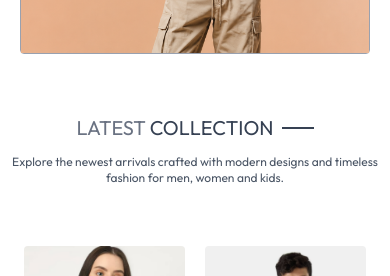
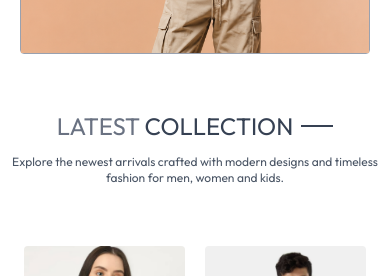
Before and after one commit to m-ali422-a/Ecommerce, a React (Vite) app: page / in a window 390 px wide. Shown: the part 481-757 px from the top of the page. Built offline with nearby package versions, Linux system fonts and the light colour scheme.

Commit message:
change sizing

```diff
--- a/src/components/BestSeller.jsx
+++ b/src/components/BestSeller.jsx
@@ -13,8 +13,8 @@ console.log(setBestSeller);
   },[])
 
   return (
-    <div className="my-5 sm:my-10">
-      <div className="text-center text-xl sm:text-4xl pt-10">
+    <div className="my-2 sm:my-10">
+      <div className="text-center text-2xl sm:text-4xl pt-10">
         <Title text1={"Best"} text2={"Seller"} />
       <p className="text-xs sm:text-sm md:text-lg text-gray-600">
         Explore the best sellers crafted with modern designs and timeless
--- a/src/components/LatestCollection.jsx
+++ b/src/components/LatestCollection.jsx
@@ -12,8 +12,8 @@ const LatestCollection = () => {
   }, []);
 
   return (
-    <div className="my-5 sm:my-10">
-      <div className="text-center text-xl sm:text-4xl py-10">
+    <div className="my-2 sm:my-10">
+      <div className="text-center text-2xl sm:text-4xl py-10">
         <Title text1={"Latest"} text2={"Collection"} />
         <p className="text-xs sm:text-sm md:text-lg text-gray-600">
           Explore the newest arrivals crafted with modern designs and timeless
```
